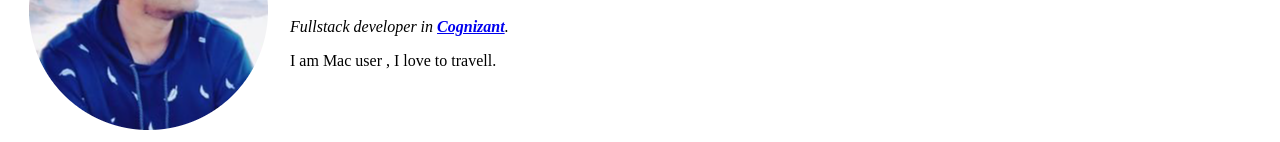
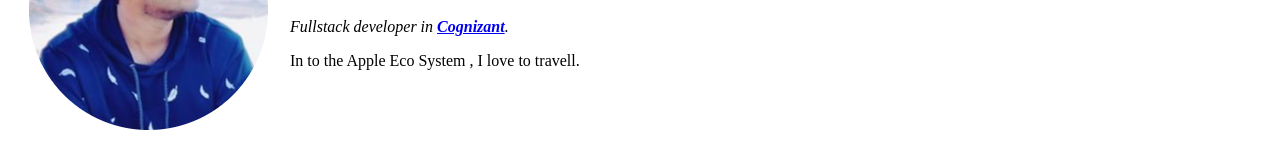
Before and after one commit to chandu-reddy-13/cv, a plain HTML site: page index.html in a window 1280 px wide. Shown: the part 138-280 px from the top of the page. Drawn offline with Linux system fonts and the light colour scheme.

Commit message:
Update index.html

```diff
--- a/index.html
+++ b/index.html
@@ -13,7 +13,7 @@
             <td>
                 <h1>Chandu Reddy</h1>
                 <p><em>Fullstack developer in <strong><a href="https://www.cognizant.com/in/en">Cognizant</a></strong>.</em></p>
-                <p>I am Mac user , I love to travell.</p>
+                <p>In to the Apple Eco System , I love to travell.</p>
             </td>
         </tr>
     </table>
```
